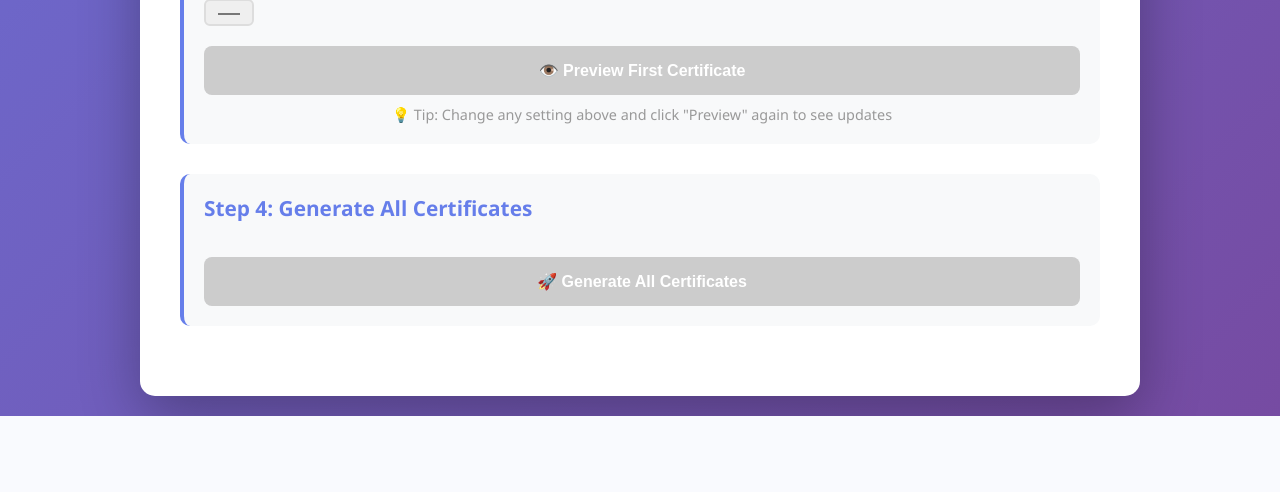
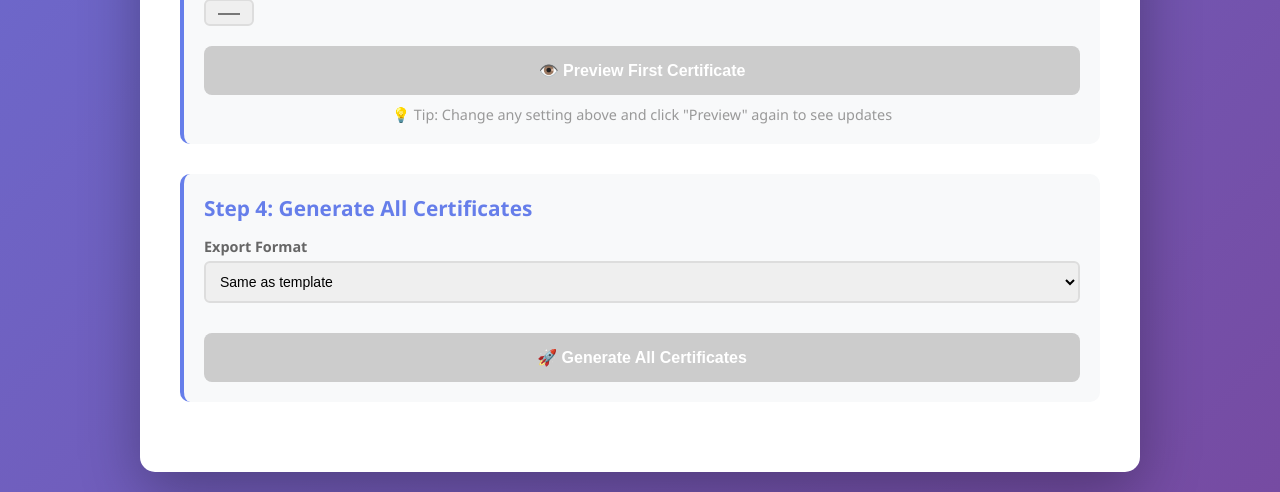
Before and after one commit to Dreadonyx/Certs-Automator, a Flask app: page / in a window 1280 px wide. Shown: the part 1483-1975 px from the top of the page. Before the commit the page ends 1899 px from the top, so only its background shows below. Run offline with Flask 3, Linux system fonts and the light colour scheme.

Commit message:
Add PDF export support and multi-format override
- Add export format selector: Same as template / PNG / JPG / WebP / PDF
- PDF batch export produces a single merged multi-page PDF
- Image batch export still produces a ZIP with individual files
- Fix RGBA/P mode conversion for PDF and JPEG outputs

Co-Authored-By: Claude Sonnet 4.6 <noreply@anthropic.com>

```diff
--- a/app.py
+++ b/app.py
@@ -29,6 +29,14 @@ IMAGE_FORMATS = {
     'image/bmp':  ('BMP',  'bmp'),
     'image/tiff': ('TIFF', 'tiff'),
     'image/gif':  ('GIF',  'gif'),
+}
+
+# Export format override mapping (user-selected export format → PIL format, ext)
+EXPORT_FORMAT_MAP = {
+    'png':  ('PNG',  'png'),
+    'jpg':  ('JPEG', 'jpg'),
+    'webp': ('WEBP', 'webp'),
+    'pdf':  ('PDF',  'pdf'),
 }
 
 
@@ -87,7 +95,7 @@ def draw_certificate(template_image, name, department, settings):
 def image_to_bytes(image, pil_format):
     """Save PIL image to bytes in the given format."""
     img_io = io.BytesIO()
-    if pil_format == 'JPEG' and image.mode in ('RGBA', 'P'):
+    if pil_format in ('JPEG', 'PDF') and image.mode in ('RGBA', 'P'):
         image = image.convert('RGB')
     image.save(img_io, pil_format)
     img_io.seek(0)
@@ -162,33 +170,67 @@ def generate_certificate():
 
 @app.route('/generate-batch', methods=['POST'])
 def generate_batch():
-    """Generate certificates for all participants and return a ZIP file."""
+    """Generate certificates for all participants.
+
+    Returns a merged PDF if exportFormat='pdf', otherwise a ZIP of images.
+    """
     try:
         data = request.json
-        template_image, pil_format, ext = decode_template(data.get('template'))
+        template_image, default_pil_format, default_ext = decode_template(data.get('template'))
         participants = data.get('participants', [])
         settings = data.get('settings', {})
 
-        zip_buffer = io.BytesIO()
-        with zipfile.ZipFile(zip_buffer, 'w', zipfile.ZIP_DEFLATED) as zf:
-            for participant in participants:
-                certificate = draw_certificate(
-                    template_image,
-                    name=participant['name'],
-                    department=participant.get('department', ''),
-                    settings=settings,
+        export_fmt = settings.get('exportFormat', 'same')
+        if export_fmt in EXPORT_FORMAT_MAP:
+            pil_format, ext = EXPORT_FORMAT_MAP[export_fmt]
+        else:
+            pil_format, ext = default_pil_format, default_ext
+
+        # Build all certificate images
+        certificates = []
+        for participant in participants:
+            cert = draw_certificate(
+                template_image,
+                name=participant['name'],
+                department=participant.get('department', ''),
+                settings=settings,
+            )
+            if pil_format in ('JPEG', 'PDF') and cert.mode in ('RGBA', 'P'):
+                cert = cert.convert('RGB')
+            certificates.append(cert)
+
+        if pil_format == 'PDF':
+            # Merge all certificates into a single multi-page PDF
+            pdf_buffer = io.BytesIO()
+            if certificates:
+                certificates[0].save(
+                    pdf_buffer,
+                    'PDF',
+                    save_all=True,
+                    append_images=certificates[1:],
                 )
-                img_bytes = image_to_bytes(certificate, pil_format)
-                safe_name = participant['name'].replace(' ', '_')
-                zf.writestr(f"{safe_name}_certificate.{ext}", img_bytes)
-
-        zip_buffer.seek(0)
-        return send_file(
-            zip_buffer,
-            mimetype='application/zip',
-            as_attachment=True,
-            download_name='certificates.zip',
-        )
+            pdf_buffer.seek(0)
+            return send_file(
+                pdf_buffer,
+                mimetype='application/pdf',
+                as_attachment=True,
+                download_name='certificates.pdf',
+            )
+        else:
+            # Return a ZIP of individual image files
+            zip_buffer = io.BytesIO()
+            with zipfile.ZipFile(zip_buffer, 'w', zipfile.ZIP_DEFLATED) as zf:
+                for participant, cert in zip(participants, certificates):
+                    img_bytes = image_to_bytes(cert, pil_format)
+                    safe_name = participant['name'].replace(' ', '_')
+                    zf.writestr(f"{safe_name}_certificate.{ext}", img_bytes)
+            zip_buffer.seek(0)
+            return send_file(
+                zip_buffer,
+                mimetype='application/zip',
+                as_attachment=True,
+                download_name='certificates.zip',
+            )
 
     except Exception as e:
         return jsonify({'success': False, 'error': str(e)}), 400
--- a/templates/index.html
+++ b/templates/index.html
@@ -138,6 +138,18 @@ Robert Kumar, AI & DS"></textarea>
         <!-- Step 4: Generate All -->
         <div class="section">
             <h2>Step 4: Generate All Certificates</h2>
+            <div class="controls" style="margin-bottom: 10px;">
+                <div class="control-group">
+                    <label>Export Format</label>
+                    <select id="exportFormat">
+                        <option value="same">Same as template</option>
+                        <option value="png">PNG</option>
+                        <option value="jpg">JPG</option>
+                        <option value="webp">WebP</option>
+                        <option value="pdf">PDF (merged, one file)</option>
+                    </select>
+                </div>
+            </div>
             <button class="btn" id="generateBtn" disabled>🚀 Generate All Certificates</button>
 
             <div class="progress" id="progressBar">
@@ -293,7 +305,8 @@ Robert Kumar, AI & DS"></textarea>
                 deptY: document.getElementById('deptY').value,
                 deptFontSize: document.getElementById('deptFontSize').value,
                 deptFont: document.getElementById('deptFont').value,
-                deptColor: document.getElementById('deptColor').value
+                deptColor: document.getElementById('deptColor').value,
+                exportFormat: document.getElementById('exportFormat').value
             };
         }
 
@@ -406,11 +419,13 @@ Robert Kumar, AI & DS"></textarea>
                     throw new Error(err.error || 'Server error');
                 }
 
+                const exportFmt = document.getElementById('exportFormat').value;
+                const isPDF = exportFmt === 'pdf';
                 const blob = await response.blob();
                 const url = URL.createObjectURL(blob);
                 const link = document.createElement('a');
                 link.href = url;
-                link.download = 'certificates.zip';
+                link.download = isPDF ? 'certificates.pdf' : 'certificates.zip';
                 link.click();
                 URL.revokeObjectURL(url);
 
```
Also changed, not shown: README.md (added).
